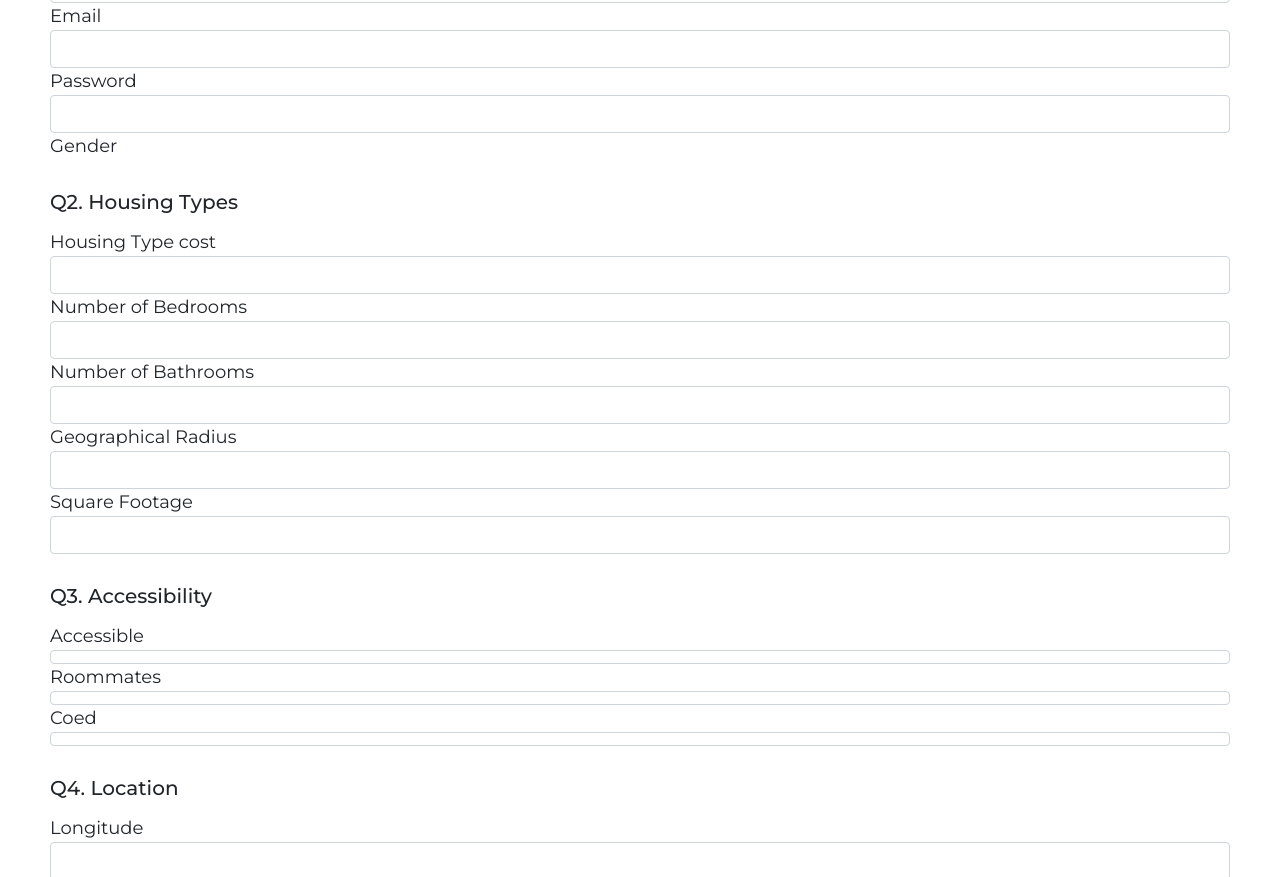
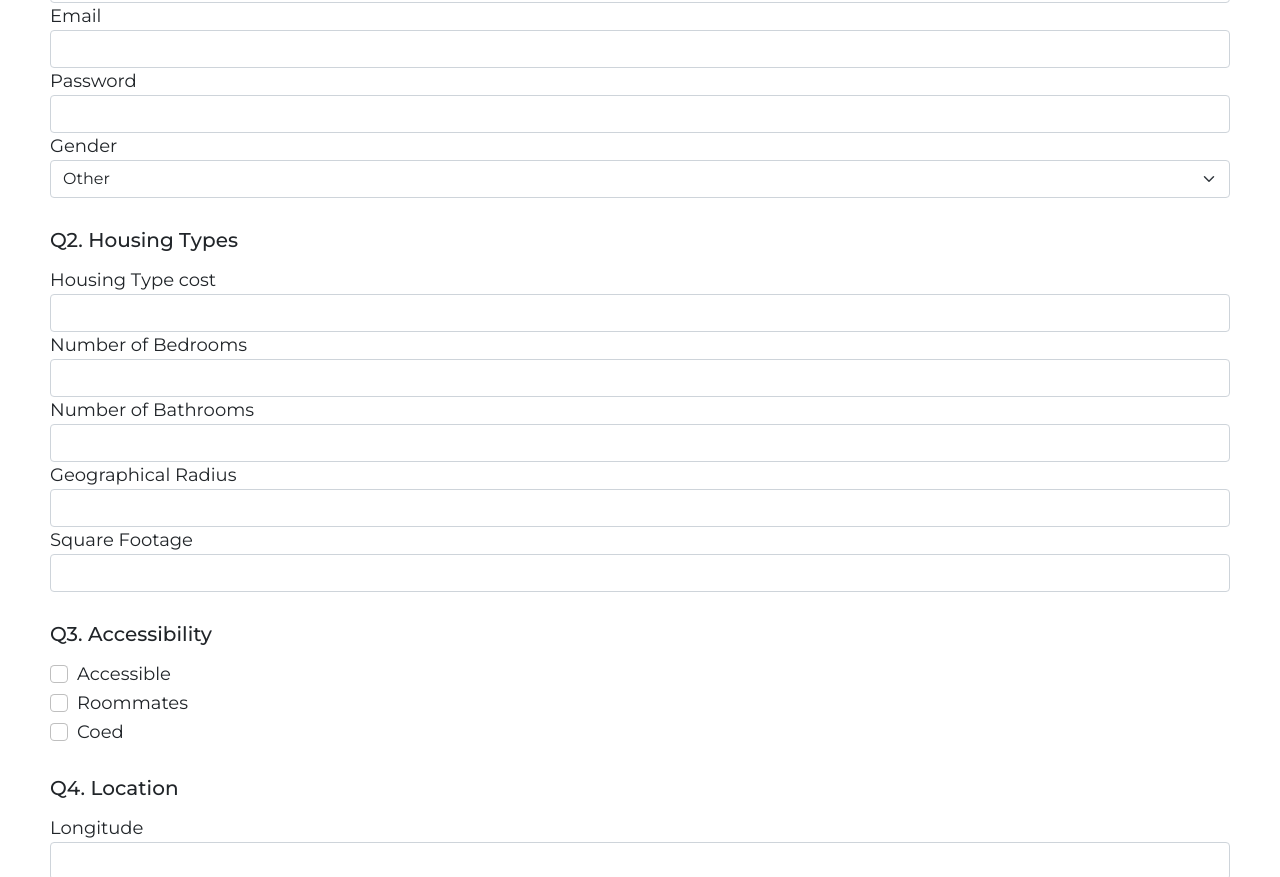
Before and after one commit to jman005/RentProject, a plain HTML site: page static/signup.html in a window 1280 px wide. Shown: the part 311-1188 px from the top of the page. Drawn offline with nearby package versions, Linux system fonts and the light colour scheme.

Commit message:
Added checkboxes and dropdown

```diff
--- a/static/signup.html
+++ b/static/signup.html
@@ -33,8 +33,13 @@
             <label for="password">Password</label>
             <input type="password" class="form-control" name="password">
 
-            <label for="password">Gender</label>
+            <label for="gender">Gender</label>
             <!-- DROPDOWN FOR GENDER -> 1 FOR MALE, 2 FOR FEMALE, 3 FOR OTHER -->
+            <select class="form-select" id="gender">
+                <option value="3">Other</option>
+                <option value="1">Male</option>
+                <option value="2">Female</option>
+            </select>
         </div>
 
         <h5>Q2. Housing Types</h5>
@@ -60,14 +65,24 @@
 
         <h5>Q3. Accessibility</h5>
         <div class="form-group">
-            <label for="accessible">Accessible</label>
-            <input type="checkbox" class="form-control" name="accessible">
-
-            <label for="roommates">Roommates</label>
-            <input type="checkbox" class="form-control" name="roommates">
-
-            <label for="coed">Coed</label>
-            <input type="checkbox" class="form-control" name="coed">
+            <div class="form-check">
+              <input class="form-check-input" type="checkbox" value="" name="accessible" id="accessible">
+              <label class="form-check-label" for="accessible">
+                Accessible
+              </label>
+            </div>
+            <div class="form-check">
+              <input class="form-check-input" type="checkbox" value="" name="roommates" id="roommates">
+              <label class="form-check-label" for="roommates">
+                Roommates
+              </label>
+            </div>
+            <div class="form-check">
+              <input class="form-check-input" type="checkbox" value="" name="coed" id="coed">
+              <label class="form-check-label" for="roommates">
+                Coed
+              </label>
+            </div>
         </div>
 
         <h5>Q4. Location</h5>
```
